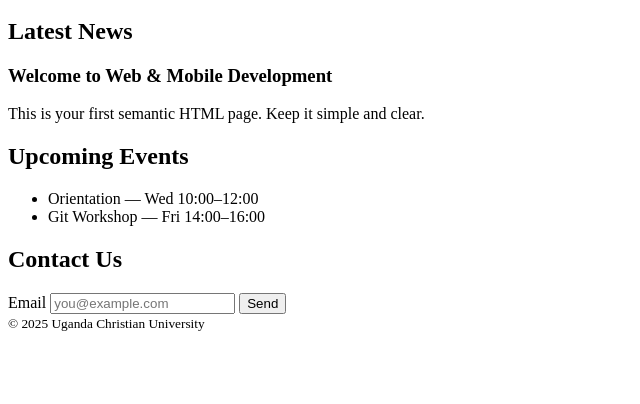
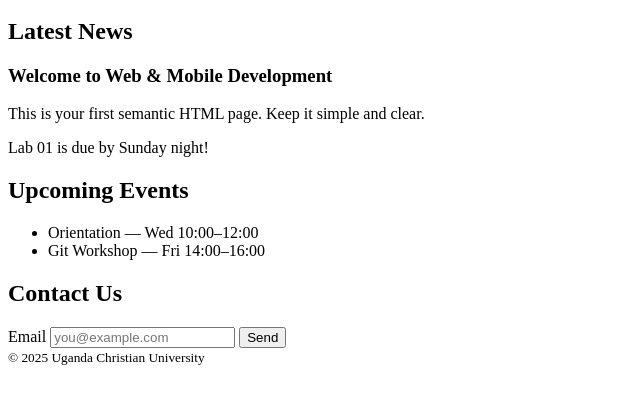
Before and after one commit to 11113345-56/ucu-dip-webdev-2025-lab01-abwa-b27428, a plain HTML site: page index.html in a window 1280 px wide. Shown: the part 100-504 px from the top of the page, without its empty margins (0-640 px from the left). Drawn offline with Linux system fonts and the light colour scheme.

Commit message:
feat: add lab deadline reminder

```diff
--- a/index.html
+++ b/index.html
@@ -20,6 +20,7 @@
       <article>
         <h3>Welcome to Web & Mobile Development</h3>
         <p>This is your first semantic HTML page. Keep it simple and clear.</p>
+        <p>Lab 01 is due by Sunday night!</p>
       </article>
     </section>
     <section id="events" aria-labelledby="events-title">
```
